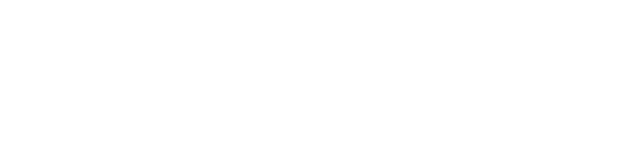
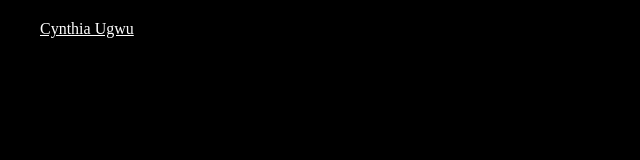
Before and after one commit to RohanLodhi01/Cynthia-Ugwu, a plain HTML site: page index.html in a window 1280 px wide. Shown: the whole page, without its empty margins (0-640 px from the left). Drawn offline with Linux system fonts and the light colour scheme.

Commit message:
nav bar in process

```diff
--- a/index.html
+++ b/index.html
@@ -9,7 +9,10 @@
 <body>
     <div id="main">
         <div id="hero">
-
+            <div id="nav">
+                <a href="#">Cynthia Ugwu</a>
+                <h2>MENU+</h2>
+            </div>
         </div>
     </div>
 </body>
--- a/style.css
+++ b/style.css
@@ -1,6 +1,7 @@
 * {
     margin: 0;
     padding: 0;
+    font-family: "General Sans";
     box-sizing: border-box;
 }
 
@@ -17,4 +18,14 @@ body {
 #hero{
     width: 100%;
     height: 100vh;
+    background-color: black;
 }
+
+#nav{
+    width: 100%;
+    padding: 20px 40px;
+}
+
+#nav a{
+    color: #fff;
+}
```
